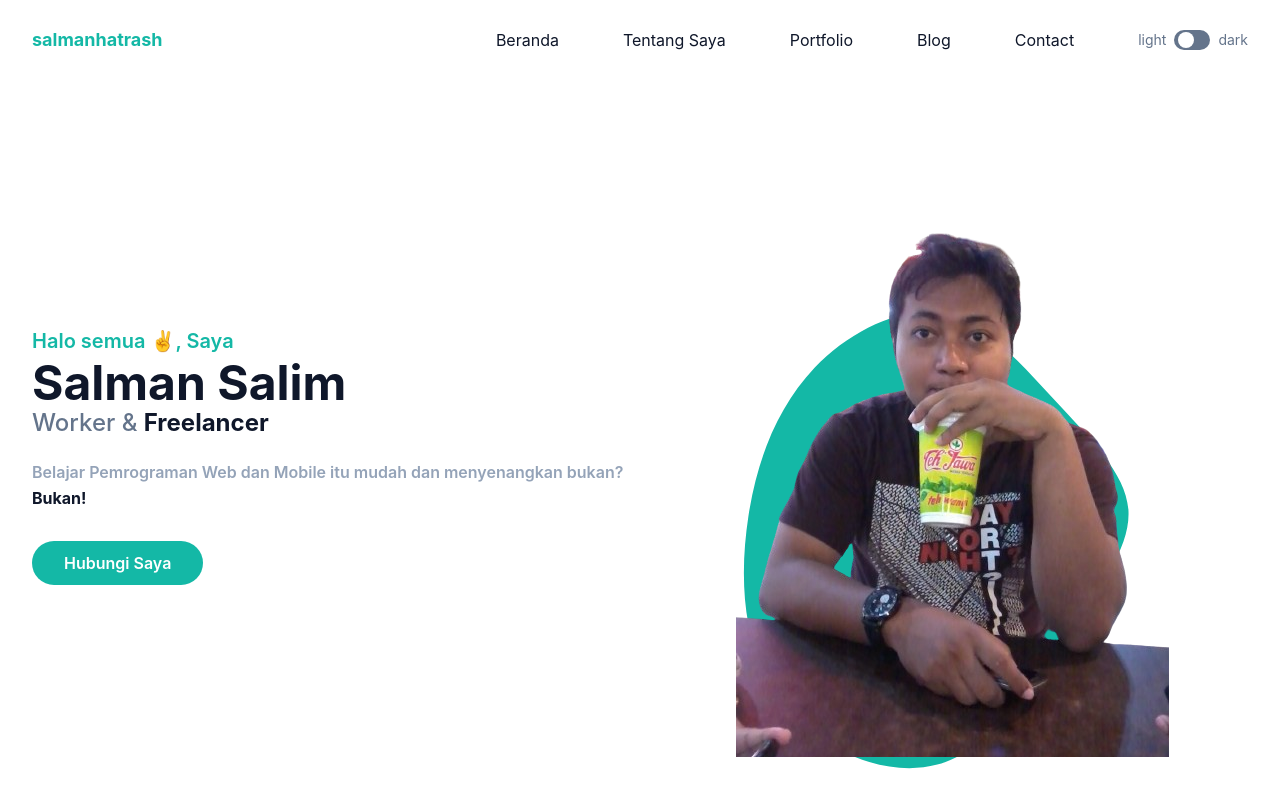
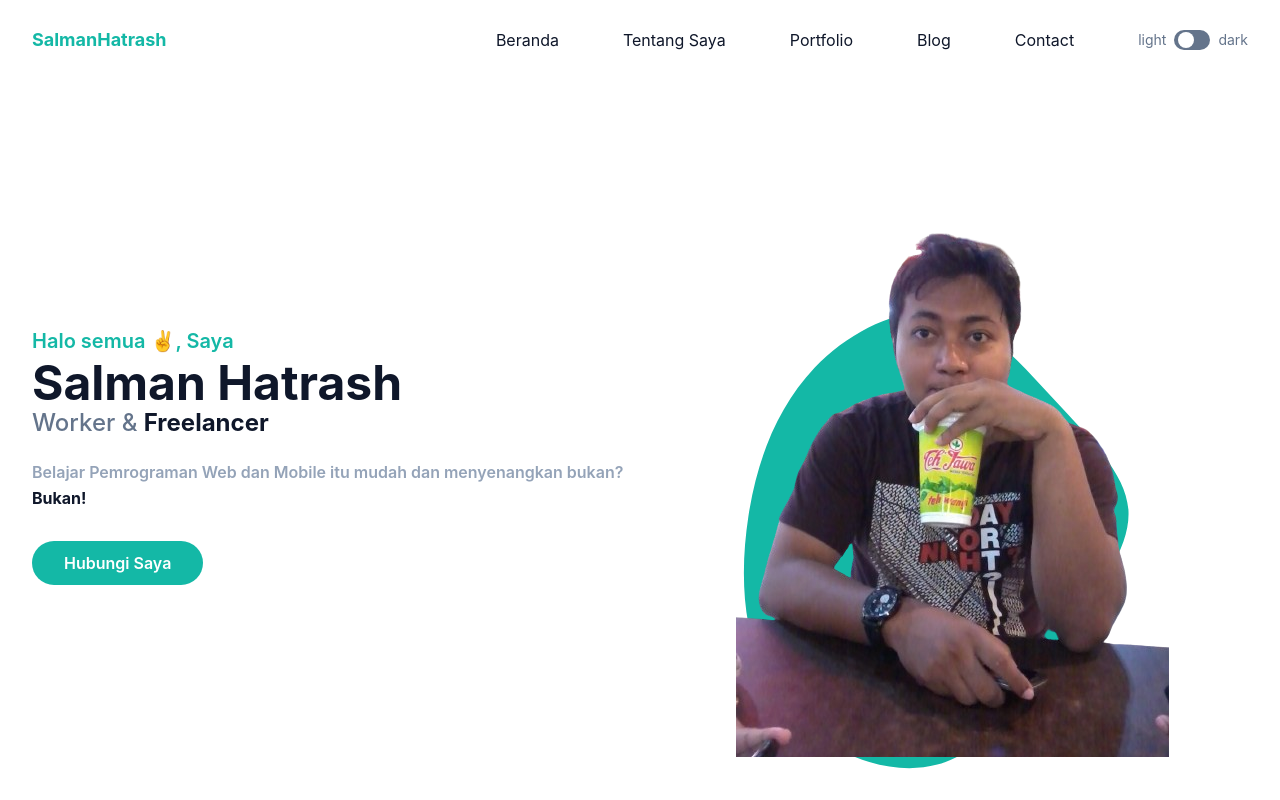
Before and after one commit to s4llm4n/Portfolio-tailcss, a website: page index.html in a window 1280 px wide. Shown: the top 800 px of the page. Drawn offline with Linux system fonts and the light colour scheme.

Commit message:
commit name

```diff
--- a/index.html
+++ b/index.html
@@ -20,7 +20,7 @@
     <div class="container">
         <div class="flex items-center justify-between relative">
             <div class="px-4">
-                <a href="#home" class="font-bold text-lg text-primary block py-6">salmanhatrash</a>
+                <a href="#home" class="font-bold text-lg text-primary block py-6">SalmanHatrash</a>
             </div>
             <div class="flex items-center px-4">
                 <button id="hamburger" name="hamburger" type="button" class="block absolute right-4 lg:hidden">
@@ -73,7 +73,7 @@
         <div class="container">
             <div class="flex flex-wrap">
                 <div class="w-full self-center px-4 lg:w-1/2">
-                    <h1 class="text-base font-semibold text-primary md:text-xl">Halo semua ✌️, Saya <span class="block font-bold text-dark text-4xl mt-1 lg:text-5xl dark:text-white">Salman Salim</span></h1>
+                    <h1 class="text-base font-semibold text-primary md:text-xl">Halo semua ✌️, Saya <span class="block font-bold text-dark text-4xl mt-1 lg:text-5xl dark:text-white">Salman Hatrash</span></h1>
                     <h2 class="font-medium text-slate-500 text-lg mb-5 lg:text-2xl">Worker & <span class="font-bold text-dark dark:text-white">Freelancer</span></h2>
                     <p class="font-semibold text-slate-400 mb-10 leading-relaxed">Belajar Pemrograman Web dan Mobile itu mudah dan menyenangkan bukan? <span class="text-dark font-bold dark:text-white">Bukan!</span></p>
 
```
